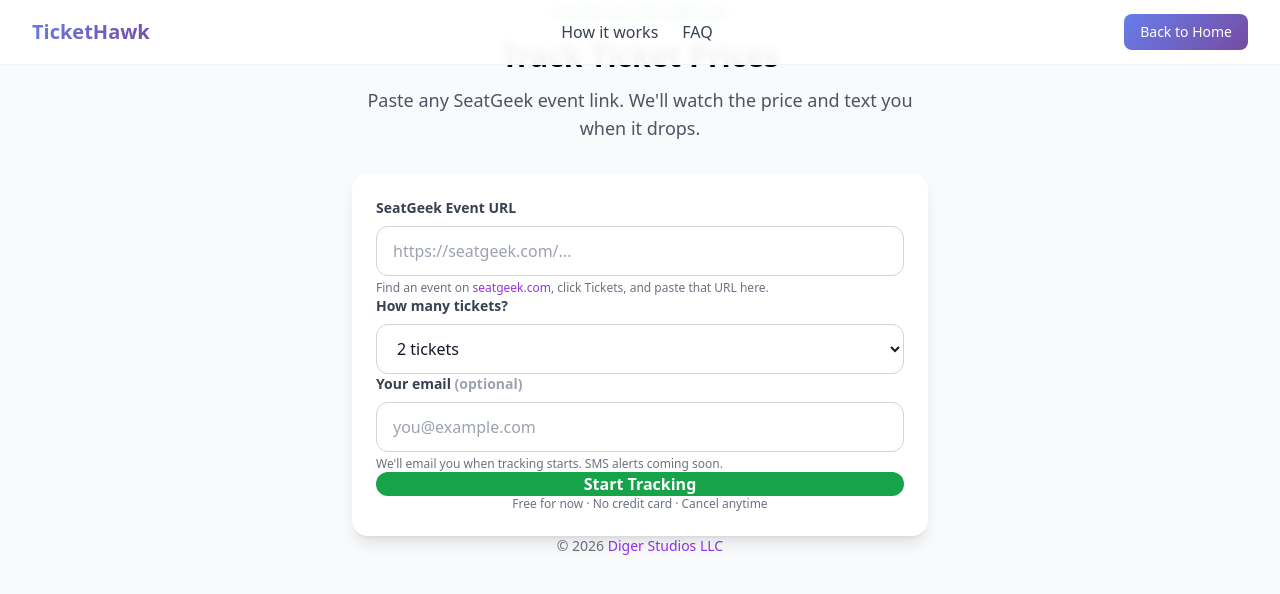
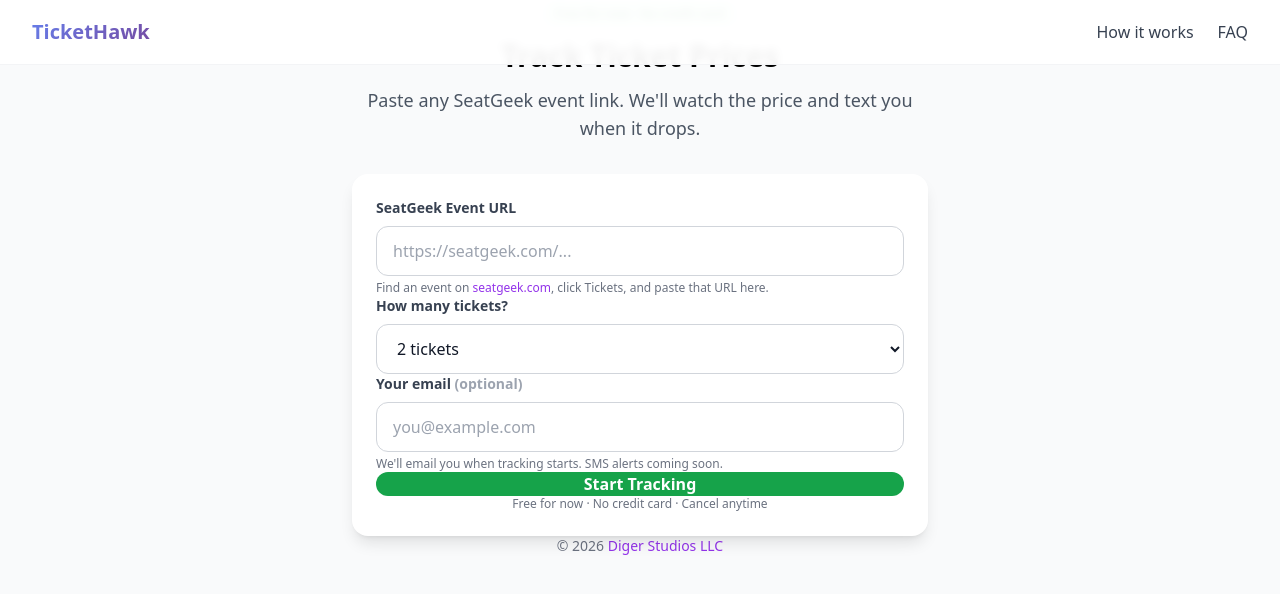
Before and after one commit to Diger-Studios/tixhawk, a website: page track.html in a window 1280 px wide. Drawn offline with Linux system fonts and the light colour scheme.

Commit message:
fix: remove Back to Home from track.html header

```diff
--- a/track.html
+++ b/track.html
@@ -37,8 +37,7 @@
         <a href="https://tixhawk.com/#how-it-works" class="hover:text-gray-900">How it works</a>
         <a href="https://tixhawk.com/#faq" class="hover:text-gray-900">FAQ</a>
       </div>
-      <a href="https://tixhawk.com/" class="hidden md:block px-4 py-2 gradient-bg text-white rounded-lg hover:opacity-90 transition-opacity text-sm">Back to Home</a>
-    </nav>
+      </nav>
   </header>
 
   <main class="pt-24 pb-16 px-4">
```
